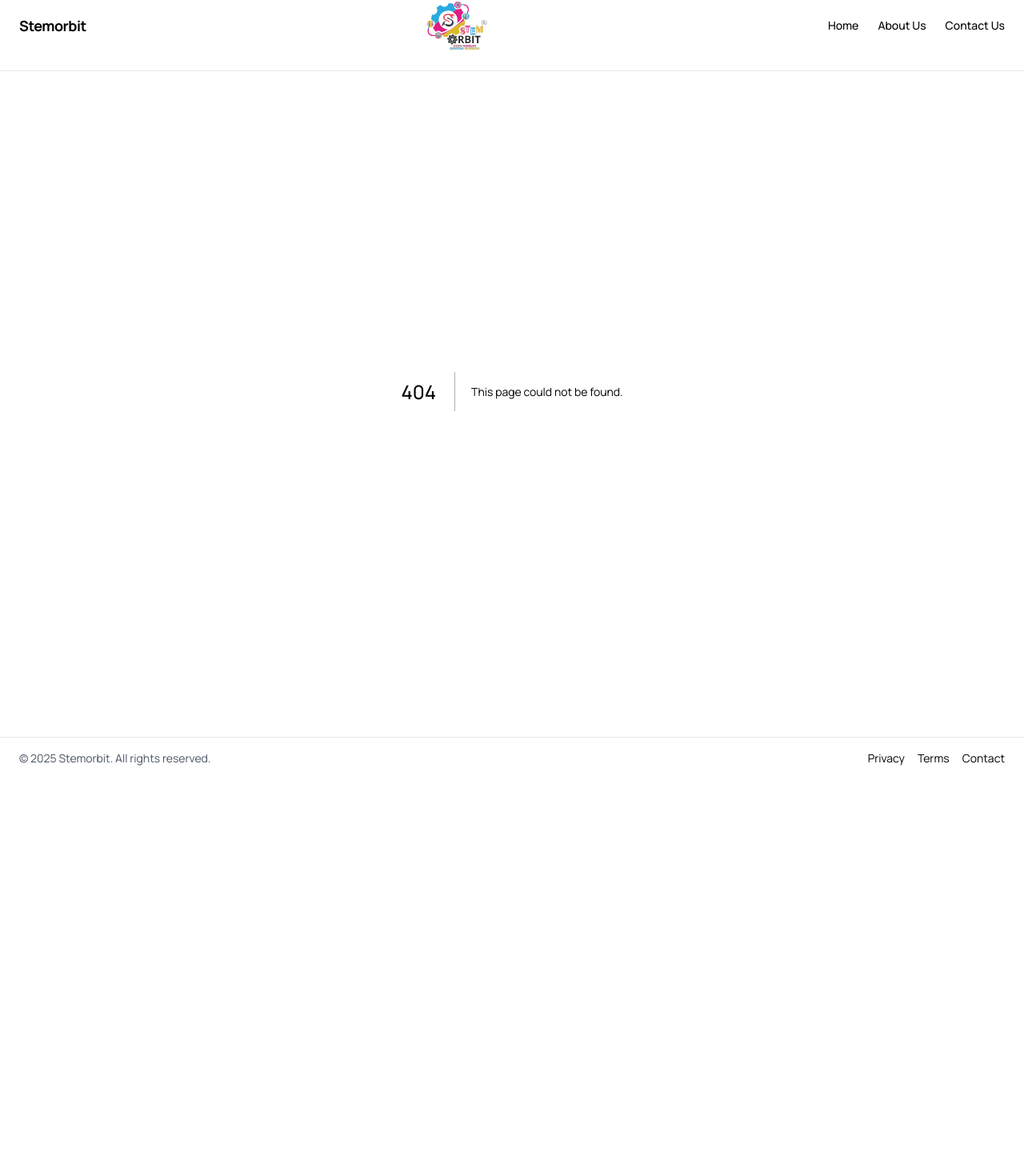
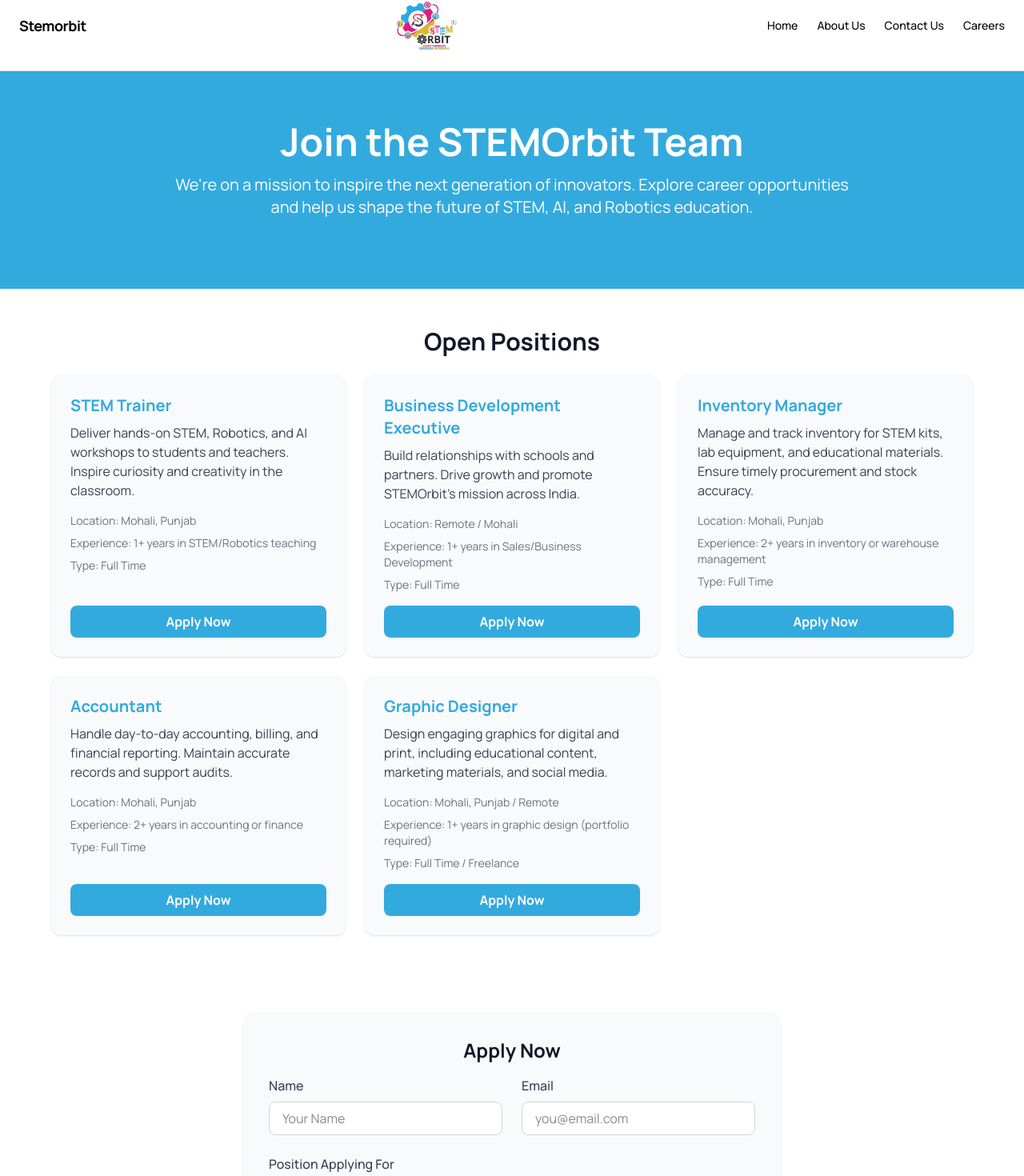
Before and after one commit to imAbhishekRao/StemOrbit, a Next.js app: page /careers in a window 1280 px wide. Before the commit this address had no page. Shown: the part 24-1494 px from the top of the page at 80% size. Before the commit the page ends 998 px from the top, so only its background shows below. Built offline with nearby package versions, Linux system fonts and the light colour scheme.

Commit message:
career page updated

```diff
--- a/app/Navbar/page.js
+++ b/app/Navbar/page.js
@@ -12,6 +12,7 @@
         <li><a href="#" className="hover:underline">Home</a></li>
         <li><a href="/about" className="hover:underline">About Us</a></li>
         <li><a href="/contact" className="hover:underline">Contact Us</a></li>
+        <li><a href="/careers" className="hover:underline">Careers</a></li>
       </ul>
     </nav>
   );
--- /dev/null
+++ b/app/careers/page.js
@@ -0,0 +1,123 @@
+"use client";
+
+import React, { useRef, useState } from "react";
+
+export default function Careers() {
+  const formRef = useRef(null);
+  const [resume, setResume] = useState(null);
+  const handleApplyClick = () => {
+    if (formRef.current) {
+      formRef.current.scrollIntoView({ behavior: 'smooth' });
+    }
+  };
+  const handleFileChange = (e) => {
+    setResume(e.target.files[0]);
+  };
+  return (
+    <div className="min-h-screen bg-white">
+      {/* Hero Section */}
+      <section className="w-full bg-[#33aade] py-16">
+        <div className="max-w-4xl mx-auto px-4 text-center">
+          <h1 className="text-4xl md:text-5xl font-bold text-white mb-4">Join the STEMOrbit Team</h1>
+          <p className="text-lg md:text-xl text-white mb-6">We're on a mission to inspire the next generation of innovators. Explore career opportunities and help us shape the future of STEM, AI, and Robotics education.</p>
+        </div>
+      </section>
+
+      {/* Open Positions */}
+      <section className="w-full py-12 px-4 bg-white">
+        <div className="max-w-6xl mx-auto">
+          <h2 className="text-2xl md:text-3xl font-bold text-gray-900 mb-6 text-center">Open Positions</h2>
+          <div className="grid gap-6 md:grid-cols-2 lg:grid-cols-3">
+            {/* Sample Job 1 */}
+            <div className="bg-gray-50 rounded-xl shadow p-6 flex flex-col">
+              <h3 className="text-xl font-semibold text-[#33aade] mb-2">STEM Trainer</h3>
+              <p className="text-gray-700 mb-4">Deliver hands-on STEM, Robotics, and AI workshops to students and teachers. Inspire curiosity and creativity in the classroom.</p>
+              <span className="text-sm text-gray-500 mb-2">Location: Mohali, Punjab</span>
+              <span className="text-sm text-gray-500 mb-2">Experience: 1+ years in STEM/Robotics teaching</span>
+              <span className="text-sm text-gray-500 mb-4">Type: Full Time</span>
+              <button type="button" onClick={handleApplyClick} className="mt-auto py-2 px-4 bg-[#33aade] text-white rounded-lg font-semibold hover:bg-pink-500 transition">Apply Now</button>
+            </div>
+            {/* Sample Job 2 */}
+            <div className="bg-gray-50 rounded-xl shadow p-6 flex flex-col">
+              <h3 className="text-xl font-semibold text-[#33aade] mb-2">Business Development Executive</h3>
+              <p className="text-gray-700 mb-4">Build relationships with schools and partners. Drive growth and promote STEMOrbit's mission across India.</p>
+              <span className="text-sm text-gray-500 mb-2">Location: Remote / Mohali</span>
+              <span className="text-sm text-gray-500 mb-2">Experience: 1+ years in Sales/Business Development</span>
+              <span className="text-sm text-gray-500 mb-4">Type: Full Time</span>
+              <button type="button" onClick={handleApplyClick} className="mt-auto py-2 px-4 bg-[#33aade] text-white rounded-lg font-semibold hover:bg-pink-500 transition">Apply Now</button>
+            </div>
+            {/* Inventory Manager */}
+            <div className="bg-gray-50 rounded-xl shadow p-6 flex flex-col">
+              <h3 className="text-xl font-semibold text-[#33aade] mb-2">Inventory Manager</h3>
+              <p className="text-gray-700 mb-4">Manage and track inventory for STEM kits, lab equipment, and educational materials. Ensure timely procurement and stock accuracy.</p>
+              <span className="text-sm text-gray-500 mb-2">Location: Mohali, Punjab</span>
+              <span className="text-sm text-gray-500 mb-2">Experience: 2+ years in inventory or warehouse management</span>
+              <span className="text-sm text-gray-500 mb-4">Type: Full Time</span>
+              <button type="button" onClick={handleApplyClick} className="mt-auto py-2 px-4 bg-[#33aade] text-white rounded-lg font-semibold hover:bg-pink-500 transition">Apply Now</button>
+            </div>
+            {/* Accountant */}
+            <div className="bg-gray-50 rounded-xl shadow p-6 flex flex-col">
+              <h3 className="text-xl font-semibold text-[#33aade] mb-2">Accountant</h3>
+              <p className="text-gray-700 mb-4">Handle day-to-day accounting, billing, and financial reporting. Maintain accurate records and support audits.</p>
+              <span className="text-sm text-gray-500 mb-2">Location: Mohali, Punjab</span>
+              <span className="text-sm text-gray-500 mb-2">Experience: 2+ years in accounting or finance</span>
+              <span className="text-sm text-gray-500 mb-4">Type: Full Time</span>
+              <button type="button" onClick={handleApplyClick} className="mt-auto py-2 px-4 bg-[#33aade] text-white rounded-lg font-semibold hover:bg-pink-500 transition">Apply Now</button>
+            </div>
+            {/* Graphic Designer */}
+            <div className="bg-gray-50 rounded-xl shadow p-6 flex flex-col">
+              <h3 className="text-xl font-semibold text-[#33aade] mb-2">Graphic Designer</h3>
+              <p className="text-gray-700 mb-4">Design engaging graphics for digital and print, including educational content, marketing materials, and social media.</p>
+              <span className="text-sm text-gray-500 mb-2">Location: Mohali, Punjab / Remote</span>
+              <span className="text-sm text-gray-500 mb-2">Experience: 1+ years in graphic design (portfolio required)</span>
+              <span className="text-sm text-gray-500 mb-4">Type: Full Time / Freelance</span>
+              <button type="button" onClick={handleApplyClick} className="mt-auto py-2 px-4 bg-[#33aade] text-white rounded-lg font-semibold hover:bg-pink-500 transition">Apply Now</button>
+            </div>
+          </div>
+        </div>
+      </section>
+
+      {/* Application Form */}
+      <section className="w-full py-12 px-4 bg-white">
+        <div ref={formRef} className="max-w-2xl mx-auto bg-gray-50 rounded-2xl shadow p-8">
+          <h2 className="text-2xl font-bold text-gray-900 mb-4 text-center">Apply Now</h2>
+          <form className="flex flex-col gap-6">
+            <div className="grid grid-cols-1 md:grid-cols-2 gap-6">
+              <div>
+                <label className="block text-gray-700 font-medium mb-2" htmlFor="name">Name</label>
+                <input className="w-full px-4 py-2 rounded-lg border border-gray-300 bg-white focus:outline-none focus:ring-2 focus:ring-blue-200" type="text" id="name" name="name" placeholder="Your Name" />
+              </div>
+              <div>
+                <label className="block text-gray-700 font-medium mb-2" htmlFor="email">Email</label>
+                <input className="w-full px-4 py-2 rounded-lg border border-gray-300 bg-white focus:outline-none focus:ring-2 focus:ring-blue-200" type="email" id="email" name="email" placeholder="you@email.com" />
+              </div>
+            </div>
+            <div>
+              <label className="block text-gray-700 font-medium mb-2" htmlFor="position">Position Applying For</label>
+              <input className="w-full px-4 py-2 rounded-lg border border-gray-300 bg-white focus:outline-none focus:ring-2 focus:ring-blue-200" type="text" id="position" name="position" placeholder="e.g. STEM Trainer" />
+            </div>
+            <div>
+              <label className="block text-gray-700 font-medium mb-2" htmlFor="message">Why do you want to join us?</label>
+              <textarea className="w-full px-4 py-2 rounded-lg border border-gray-300 bg-white focus:outline-none focus:ring-2 focus:ring-blue-200" id="message" name="message" rows={4} placeholder="Tell us about your passion and experience" />
+            </div>
+            <div>
+              <label className="block text-gray-700 font-medium mb-2" htmlFor="resume">Attach Resume</label>
+              <input
+                className="w-full px-4 py-2 rounded-lg border border-gray-300 bg-white focus:outline-none focus:ring-2 focus:ring-blue-200"
+                type="file"
+                id="resume"
+                name="resume"
+                accept=".pdf,.doc,.docx"
+                onChange={handleFileChange}
+              />
+              {resume && (
+                <div className="mt-2 text-sm text-gray-600">Selected file: {resume.name}</div>
+              )}
+            </div>
+            <button type="submit" className="w-full py-3 bg-gradient-to-r from-blue-600 to-purple-600 text-white font-semibold rounded-lg hover:from-blue-700 hover:to-purple-700 transition-all duration-300 shadow-lg">Submit Application</button>
+          </form>
+        </div>
+      </section>
+    </div>
+  );
+}
```
